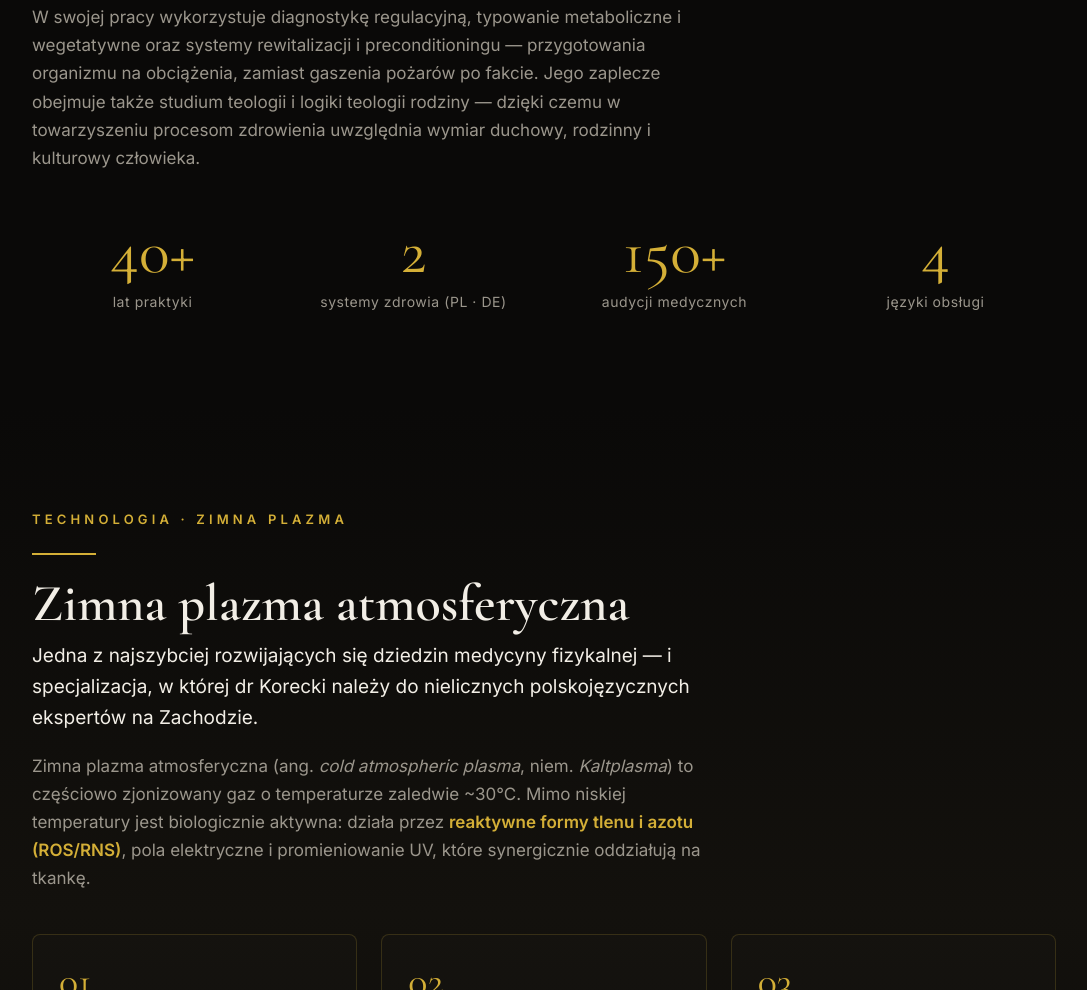
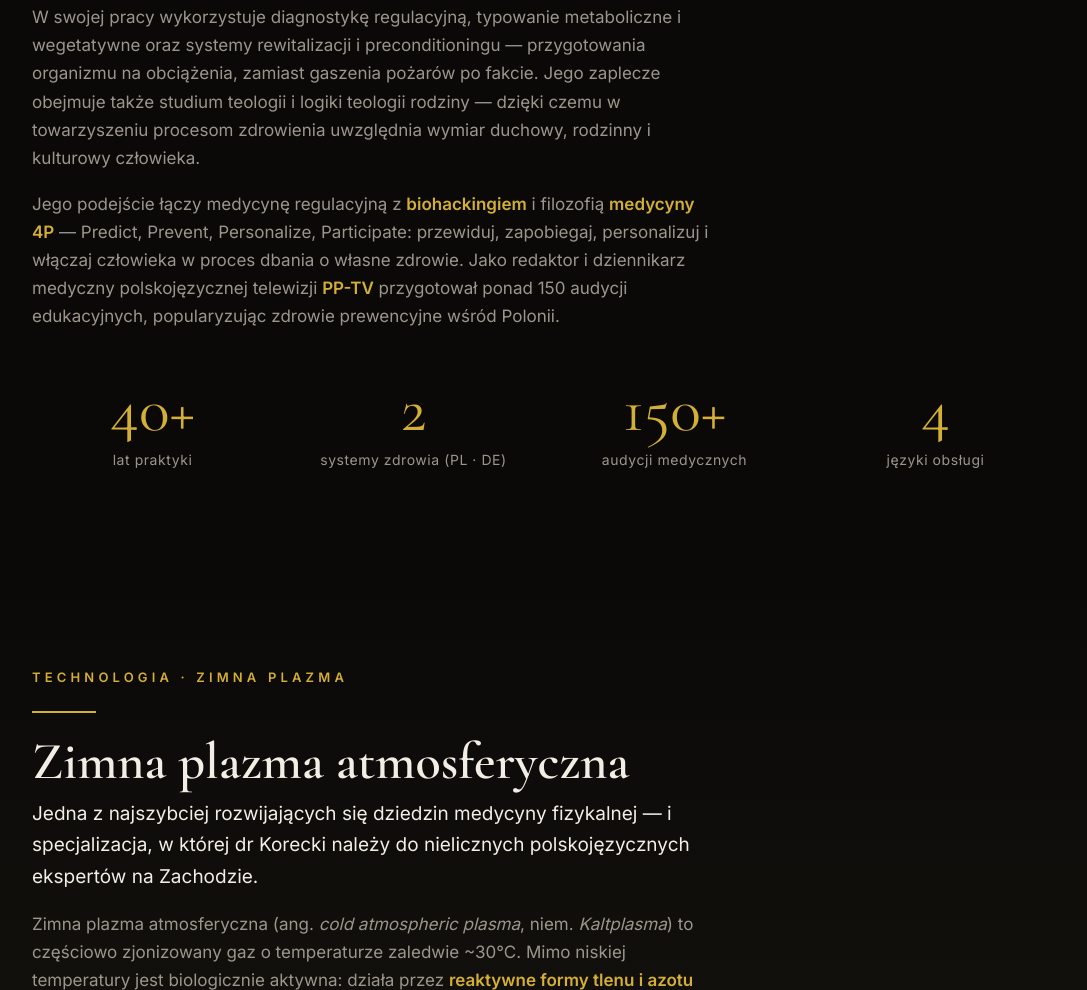
Before and after one commit to Piotr-m90/cr-marcin, a plain HTML site: page index.html in a window 1280 px wide. Shown: the part 1379-2369 px from the top of the page, without its empty margins (96-1183 px from the left). Drawn offline with nearby package versions, Linux system fonts and the light colour scheme.

Commit message:
Bio: dodaj biohacking + medycyna 4P + redaktor PP-TV

```diff
--- a/index.html
+++ b/index.html
@@ -137,6 +137,7 @@
       <p class="lead">Dr Marcin Korecki to lekarz medycyny ogólnej z ponad 40-letnią praktyką — od początku kariery zanurzony w realnym życiu pacjentów w dynamicznie zmieniających się systemach ochrony zdrowia Polski i Niemiec.</p>
       <p class="body">Pracuje z ludźmi w ruchu: pracownikami migrującymi, rodzinami przemieszczającymi się po Europie oraz polskimi środowiskami polonijnymi w DACH. Specjalizuje się w <strong class="gold">medycynie regulacyjnej</strong> i <strong class="gold">prewencji przedklinicznej</strong> — podejściu, które patrzy na organizm, zanim pojawi się choroba, i pyta: jak wzmocnić jego zdolność adaptacji.</p>
       <p class="body">W swojej pracy wykorzystuje diagnostykę regulacyjną, typowanie metaboliczne i wegetatywne oraz systemy rewitalizacji i preconditioningu — przygotowania organizmu na obciążenia, zamiast gaszenia pożarów po fakcie. Jego zaplecze obejmuje także studium teologii i logiki teologii rodziny — dzięki czemu w towarzyszeniu procesom zdrowienia uwzględnia wymiar duchowy, rodzinny i kulturowy człowieka.</p>
+      <p class="body">Jego podejście łączy medycynę regulacyjną z <strong class="gold">biohackingiem</strong> i filozofią <strong class="gold">medycyny 4P</strong> — Predict, Prevent, Personalize, Participate: przewiduj, zapobiegaj, personalizuj i włączaj człowieka w proces dbania o własne zdrowie. Jako redaktor i dziennikarz medyczny polskojęzycznej telewizji <strong class="gold">PP-TV</strong> przygotował ponad 150 audycji edukacyjnych, popularyzując zdrowie prewencyjne wśród Polonii.</p>
     </div>
     <div class="facts">
       <div class="f"><div class="num">40+</div><div class="t">lat praktyki</div></div>
```
